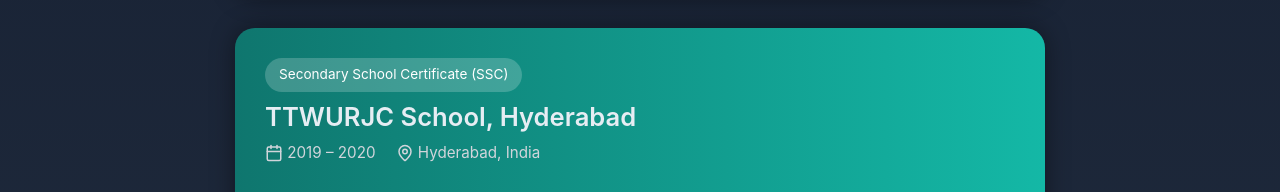
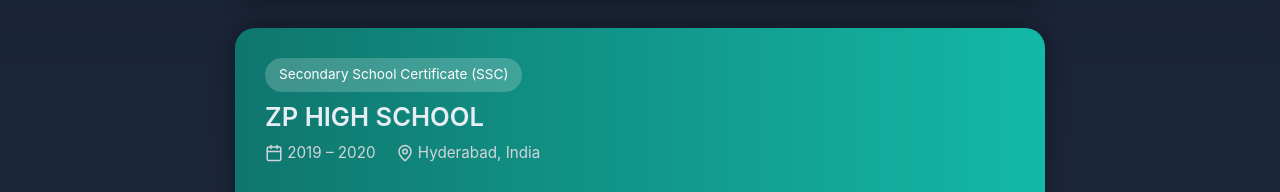
Before and after one commit to Manjula-jadav/my-portfolio, a React (Create React App) app: page / in a window 1280 px wide. Shown: the part 4230-4422 px from the top of the page. Built offline with nearby package versions, Linux system fonts and the light colour scheme.

Commit message:
Removed homepage for Vercel deployment

```diff
--- a/src/components/Education.jsx
+++ b/src/components/Education.jsx
@@ -71,7 +71,7 @@
         {/* SSC */}
         <div className="education-card gradient-teal">
           <span className="edu-badge">Secondary School Certificate (SSC)</span>
-          <h3 className="edu-degree">TTWURJC School, Hyderabad</h3>
+          <h3 className="edu-degree">ZP HIGH SCHOOL</h3>
 
           <div className="edu-details">
             <p>
```
